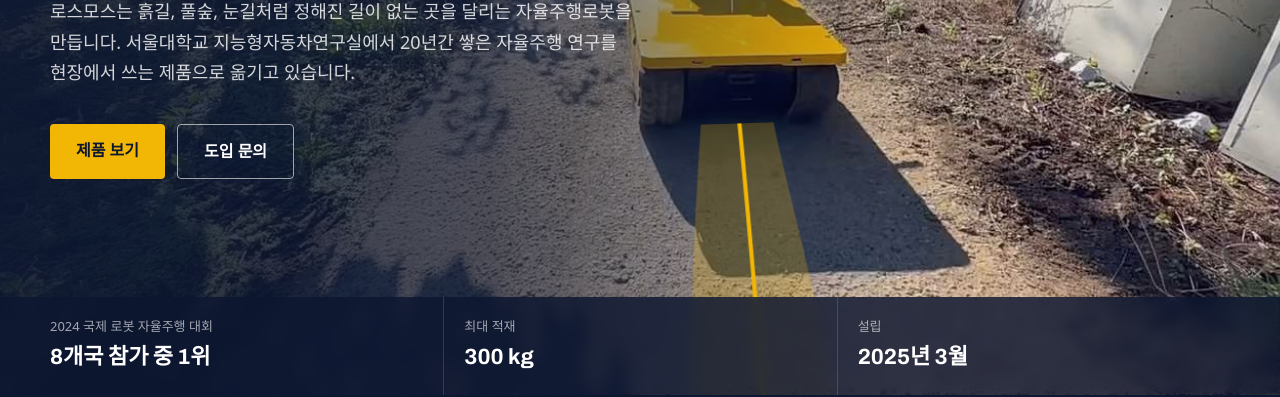
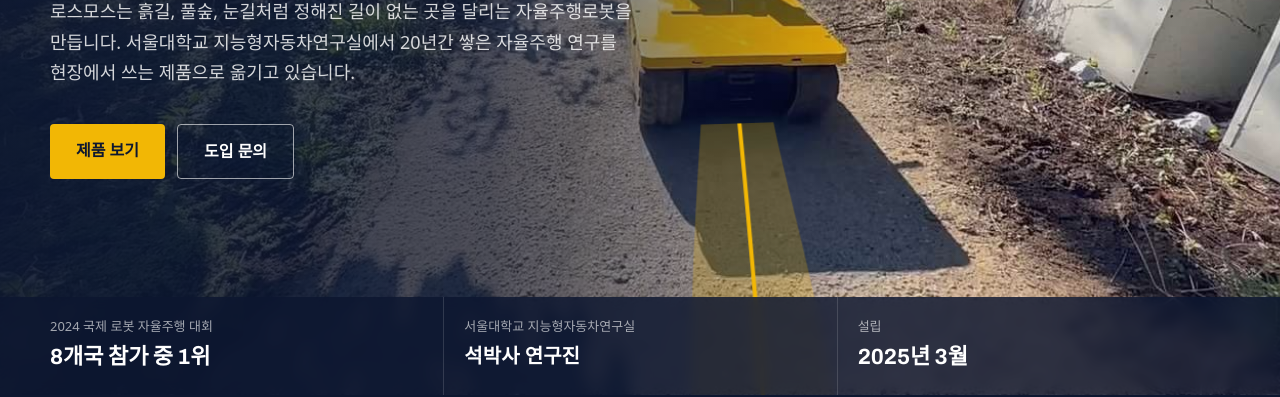
Before and after one commit to Mindev27/rosmos-web, a plain HTML site: page index.html in a window 1280 px wide. Shown: the part 411-808 px from the top of the page. Drawn offline with Linux system fonts and the light colour scheme; a web font is replaced by a local one.

Commit message:
Swap hero payload stat for the lab the team came from
The hero facts row introduces the company, so the middle cell now reads
서울대학교 지능형자동차연구실 / 석박사 연구진 instead of the 300 kg payload,
which is still listed in the COMBOT spec table.

Co-Authored-By: Claude Opus 5 <noreply@anthropic.com>

```diff
--- a/index.html
+++ b/index.html
@@ -58,7 +58,7 @@
     </div>
     <dl class="hero-facts">
       <div><dt>2024 국제 로봇 자율주행 대회</dt><dd>8개국 참가 중 1위</dd></div>
-      <div><dt>최대 적재</dt><dd>300 kg</dd></div>
+      <div><dt>서울대학교 지능형자동차연구실</dt><dd class="ko">석박사 연구진</dd></div>
       <div><dt>설립</dt><dd>2025년 3월</dd></div>
     </dl>
   </section>
--- a/styles.css
+++ b/styles.css
@@ -127,6 +127,8 @@ p { margin: 0; }
 .hero-facts div:first-child { border-left: 0; padding-left: 0; }
 .hero-facts dt { font-size: 13px; color: rgba(255,255,255,.62); }
 .hero-facts dd { margin: 2px 0 0; font-family: var(--latin); font-size: 22px; font-weight: 700; }
+/* 한글 값은 본문 글꼴로 (라틴 글꼴에는 한글이 없어 자간이 틀어진다) */
+.hero-facts dd.ko { font-family: inherit; font-size: 20px; }
 
 /* ---------- shared section type ---------- */
 .sec-title { font-size: clamp(28px, 3.4vw, 42px); font-weight: 700; color: var(--navy); }
```
